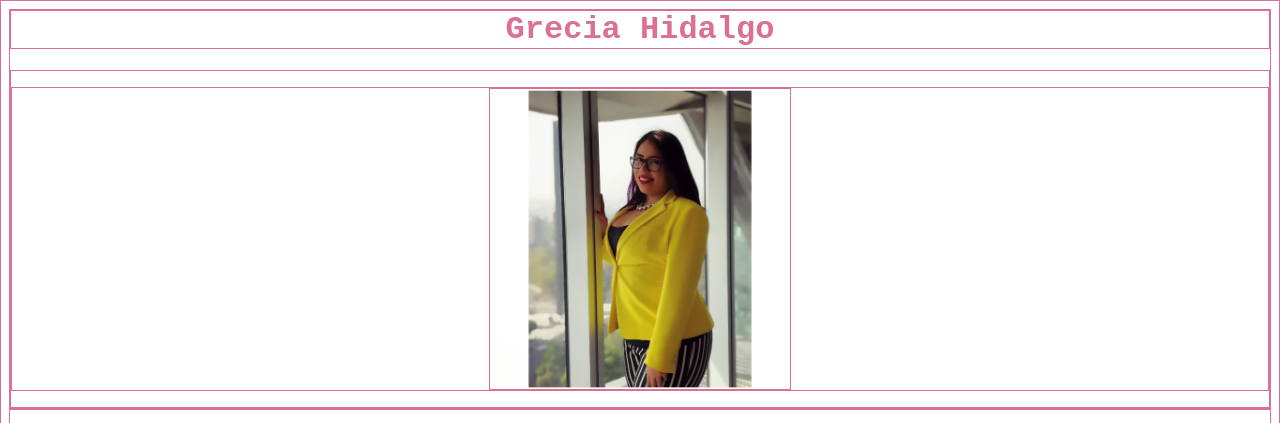
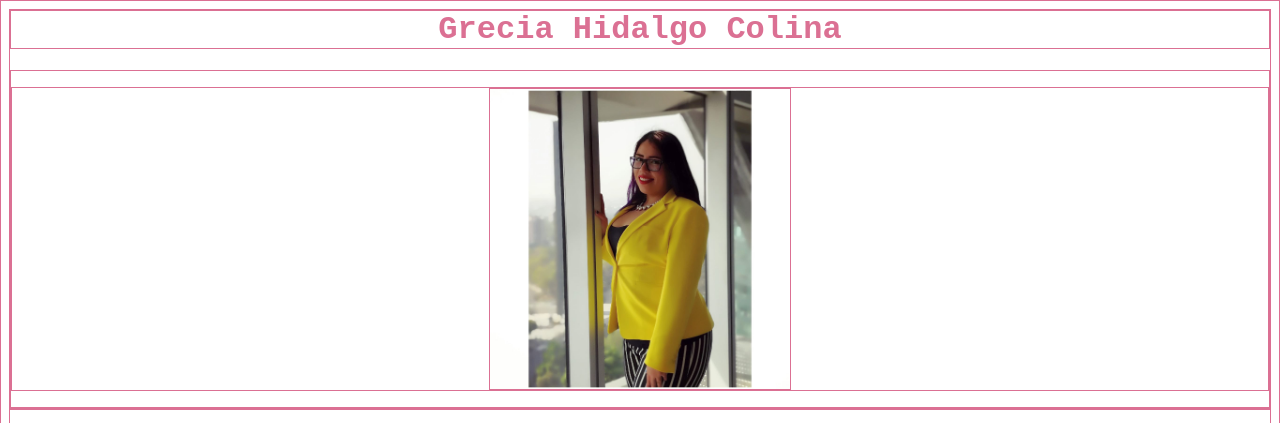
Before and after one commit to grech96/gehc, a plain HTML site: page gehc.html in a window 1280 px wide. Shown: the top 423 px of the page. Drawn offline with Linux system fonts and the light colour scheme.

Commit message:
cambios en el archivo

```diff
--- a/gehc.html
+++ b/gehc.html
@@ -4,7 +4,7 @@
     <link rel="stylesheet" href="grehc.css">
 </head>
     <body>
-        <H1>Grecia Hidalgo</H1>
+        <H1>Grecia Hidalgo Colina</H1>
         <div> <p>
             <img class="grecia1" src="grecia1.jpeg" alt="grecia godin"   ></p>
         </div>
```
Also changed, not shown: index.html (+2 -1 lines).
